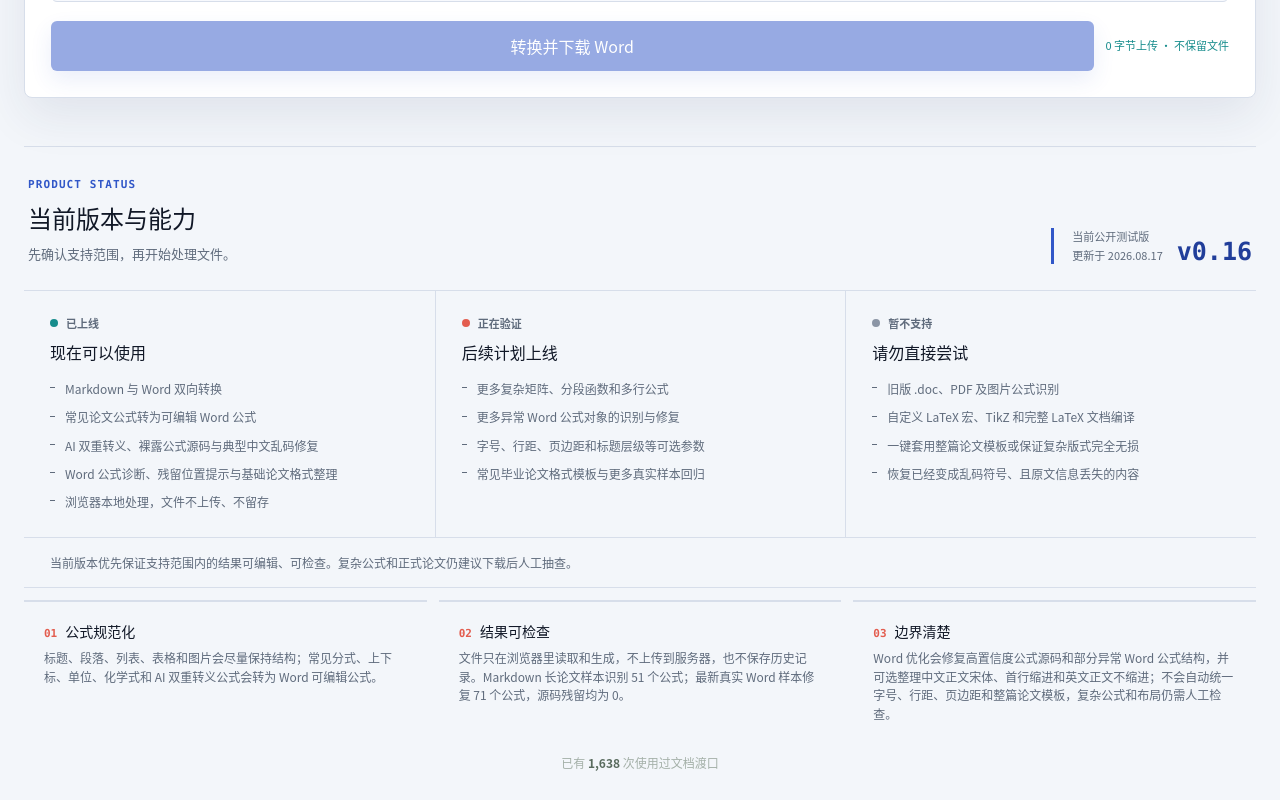
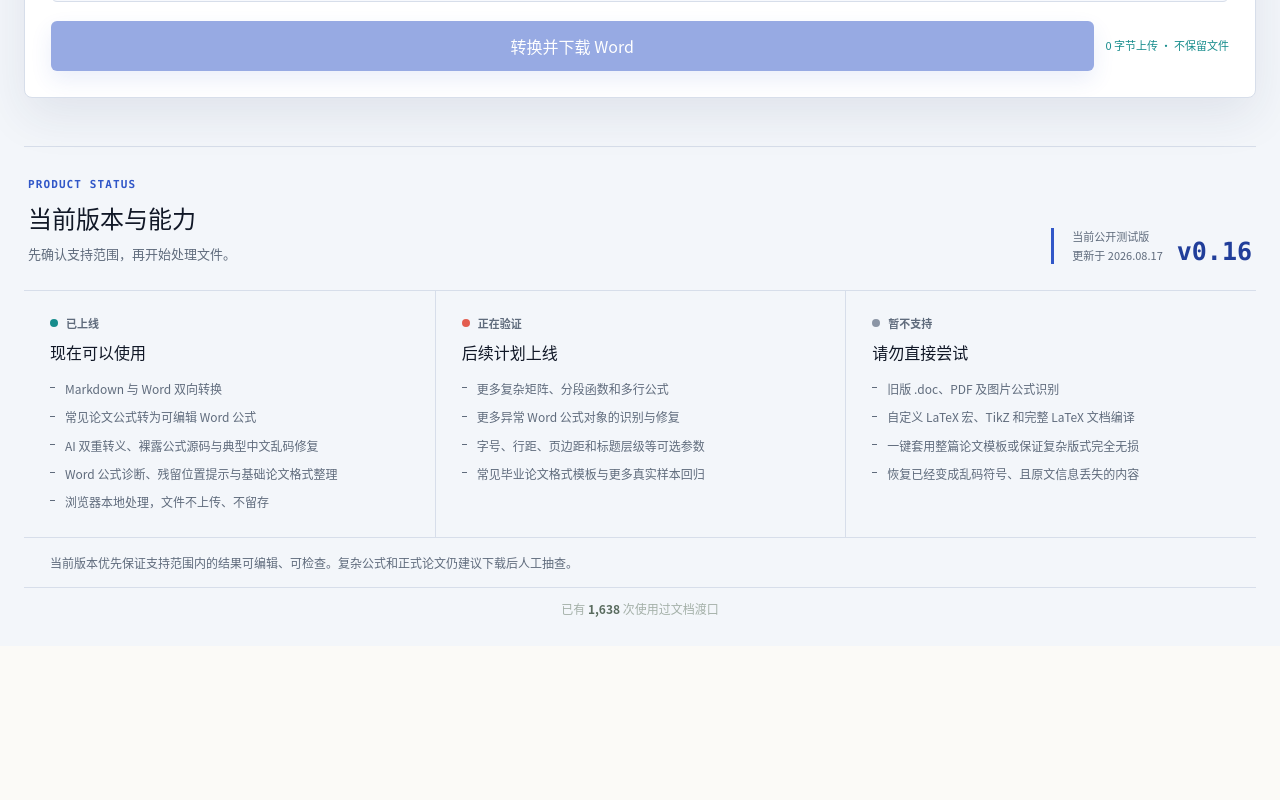
Before and after one commit to anitaleexiang0210/anitalee, a Next.js app: page /ferry in a window 1280 px wide. Shown: the part 733-1533 px from the top of the page. After the commit the page ends 1379 px from the top, so only its background shows below. Built offline with nearby package versions, Linux system fonts and the light colour scheme.

Commit message:
移除文档渡口详情三列（公式规范化/结果可检查/边界清楚）

```diff
--- a/app/ferry/page.tsx
+++ b/app/ferry/page.tsx
@@ -575,30 +575,6 @@ export default function FerryPage() {
           </p>
         </section>
 
-        <section className="ferry-tool-details" aria-label="转换能力说明">
-          <article>
-            <header>
-              <span>01</span>
-              <h2>公式规范化</h2>
-            </header>
-            <p>标题、段落、列表、表格和图片会尽量保持结构；常见分式、上下标、单位、化学式和 AI 双重转义公式会转为 Word 可编辑公式。</p>
-          </article>
-          <article>
-            <header>
-              <span>02</span>
-              <h2>结果可检查</h2>
-            </header>
-            <p>文件只在浏览器里读取和生成，不上传到服务器，也不保存历史记录。Markdown 长论文样本识别 51 个公式；最新真实 Word 样本修复 71 个公式，源码残留均为 0。</p>
-          </article>
-          <article>
-            <header>
-              <span>03</span>
-              <h2>边界清楚</h2>
-            </header>
-            <p>Word 优化会修复高置信度公式源码和部分异常 Word 公式结构，并可选整理中文正文宋体、首行缩进和英文正文不缩进；不会自动统一字号、行距、页边距和整篇论文模板，复杂公式和布局仍需人工检查。</p>
-          </article>
-        </section>
-
         <p className="ferry-tool-footer-ctr">
           已有 <strong>{pageCount.toLocaleString()}</strong> 次使用过文档渡口
         </p>
```
